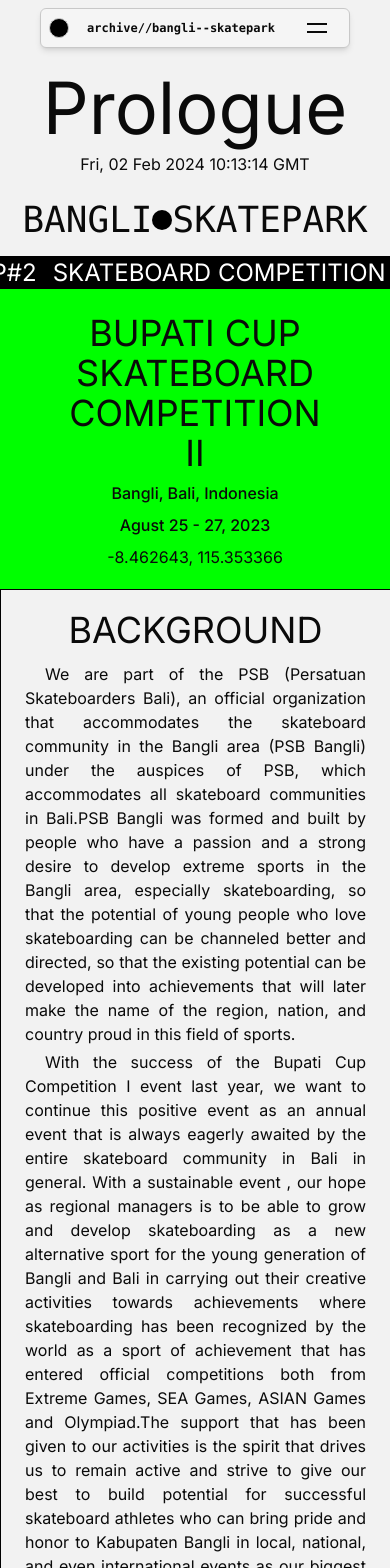
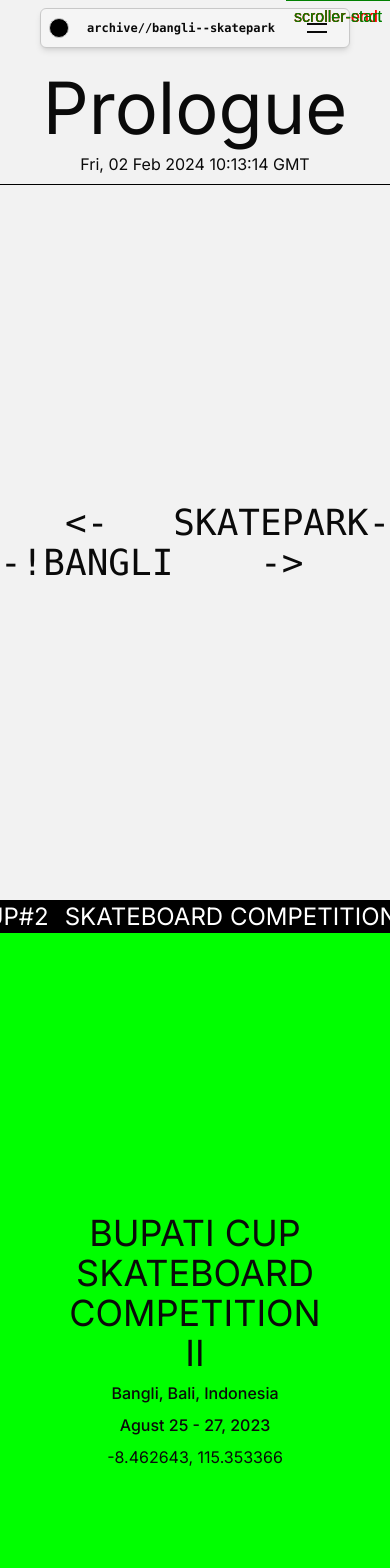
Before and after one commit to epenflow/bangliskatepark, a Next.js app: page / in a window 390 px wide. Shown: the top 1568 px of the page. Built offline with nearby package versions, Linux system fonts and the light colour scheme.

Commit message:
refactoring

```diff
--- a/src/app/globals.css
+++ b/src/app/globals.css
@@ -84,8 +84,30 @@
 		scrollbar-width: none;
 	}
 }
+html.lenis {
+	height: auto;
+}
+
+.lenis.lenis-smooth {
+	scroll-behavior: auto !important;
+}
+
+.lenis.lenis-smooth [data-lenis-prevent] {
+	overscroll-behavior: contain;
+}
+
+.lenis.lenis-stopped {
+	overflow: hidden;
+}
+
+.lenis.lenis-scrolling iframe {
+	pointer-events: none;
+}
 .circle__clip-path {
 	clip-path: circle(100% at 50% 50%);
+}
+.square__clip-path {
+	clip-path: polygon(0 0, 100% 0, 100% 100%, 0% 100%);
 }
 .markers__text {
 	background-image: linear-gradient(#00ff00, #00ff00);
--- a/src/components/Section/Hero.tsx
+++ b/src/components/Section/Hero.tsx
@@ -24,21 +24,37 @@ const Hero = () => {
 			backgroundColor: 'black',
 			color: '#00ff00',
 		});
+		gsap.to('#hero__text', {
+			scrollTrigger: {
+				trigger: '#hero__text',
+				start: 'top top',
+				end: 'bottom top',
+				pin: true,
+				scrub: true,
+				pinSpacing: false,
+				invalidateOnRefresh: true,
+				pinType: 'transform',
+			},
+			yPercent: -100,
+			duration: 1.5,
+		});
 	}, []);
 
 	return (
 		<section
 			id='hero__wrapper'
-			className='-z-20'>
-			<div className='h-fit p-2 flex flex-col lg:flex-row items-center justify-between'>
+			className='-z-20 h-screen w-screen flex flex-col items-center'>
+			<div className='h-fit p-2 flex flex-col lg:flex-row items-center justify-between w-full border-b border-solid border-black bg-[#f2f2f2] z-20'>
 				<h1 className='lg:text-8xl text-7xl py-2'>Prologue</h1>
 				<h1 className=''>{date.toUTCString()}</h1>
 			</div>
 
-			<h1 className='text-center lg:text-8xl text-4xl py-4 uppercase font-mono flex items-center w-full justify-center'>
-				Bangli
+			<h1
+				id='hero__text'
+				className='text-center lg:text-8xl text-4xl py-4 uppercase font-mono flex items-center w-full justify-center h-full'>
+				&lt;--!Bangli
 				<span className='lg:h-14 lg:w-14 h-5 w-5 rounded-full bg-black block' />
-				Skatepark
+				Skatepark--&gt;
 			</h1>
 		</section>
 	);
--- a/src/components/Section/Home/Home.tsx
+++ b/src/components/Section/Home/Home.tsx
@@ -19,15 +19,47 @@ const Home = () => {
 		end: 'bottom top',
 		invalidateOnRefresh: true,
 	};
+	const sectionTwoTrigger = {
+		trigger: '#home__section-two',
+		pin: true,
+		scrub: true,
+		start: 'top+=25% top',
+		end: 'bottom+=25% top',
+		invalidateOnRefresh: true,
+		markers: true,
+	};
 	React.useLayoutEffect(() => {
 		const tl = gsap.timeline();
 		const markersText = gsap.utils.toArray('.markers__text');
-
+		const homeText = gsap.utils.toArray('#home__section-text');
 		const ctx = gsap.context(() => {
 			tl.to('#home__section-one', {
 				scrollTrigger: sectionOneTrigger,
 				duration: 0.5,
 				clipPath: 'circle(0% at 50% 50%)',
+			});
+			homeText.forEach((text, index) => {
+				tl.to(
+					'#home__section-text',
+					{
+						clipPath:
+							'polygon(0 100%, 100% 100%, 100% 100%, 0% 100%)',
+						stagger: 1.5,
+						duration: 2.5,
+						scrollTrigger: {
+							trigger: text as HTMLParagraphElement,
+							pin: true,
+							scrub: 0.2,
+							start: 'top+=15% top',
+							end: 'bottom+=50% top',
+							invalidateOnRefresh: true,
+							markers: true,
+							pinSpacing: false,
+							pinType: 'fixed',
+						},
+					},
+					index + 2
+				);
 			});
 			markersText.forEach((text, index) => {
 				gsap.to(text as HTMLSpanElement, {
@@ -51,7 +83,7 @@ const Home = () => {
 			className='w-screen lg:max-h-screen lg:h-screen flex flex-col lg:flex-row border-y border-solid border-black z-10 bg-black'>
 			<div
 				id='home__section-one'
-				className='flex items-center justify-center h-full flex-col w-full lg:w-1/2 relative overflow-hidden lg:border-none gap-2 circle__clip-path bg-[#00ff00]'>
+				className='flex items-center justify-center h-screen lg:h-full flex-col w-full lg:w-1/2 relative overflow-hidden lg:border-none gap-2 circle__clip-path bg-[#00ff00]'>
 				<h1 className='text-center text-4xl lg:text-8xl uppercase mt-14 lg:mt-0'>
 					Bupati Cup Skateboard Competition
 					<br />
@@ -74,12 +106,14 @@ const Home = () => {
 			</div>
 			<div
 				id='home__section-two'
-				className='flex flex-col h-full w-full lg:w-1/2 items-center justify-center border-t border-l border-solid border-black gap-2 box-border overflow-hidden relative bg-[#f2f2f2]'>
+				className='flex flex-col h-full w-full lg:w-1/2 items-center justify-center border-t border-l border-solid border-black gap-2 box-border overflow-hidden relative bg-[#f2f2f2] '>
 				<h1 className='text-center text-4xl uppercase mt-5 markers__text'>
 					background
 				</h1>
 				<span className='lg:mx-16 mx-5 mb-10'>
-					<p className='text-justify m-1 indent-5'>
+					<p
+						id='home__section-text'
+						className='text-justify m-1 indent-5 square__clip-path'>
 						We are part of the PSB (Persatuan Skateboarders Bali),
 						an official organization that accommodates the
 						skateboard community in the Bangli area (PSB Bangli)
@@ -97,7 +131,9 @@ const Home = () => {
 							sports.
 						</span>
 					</p>
-					<p className='text-justify m-1 indent-5'>
+					<p
+						id='home__section-text'
+						className='text-justify m-1 indent-5 square__clip-path bg-[#f2f2f2]'>
 						<span className='markers__text'>
 							With the success of the Bupati Cup Competition I
 							event last year, we want to continue this positive
--- a/src/lib/context/LenisScroll.tsx
+++ b/src/lib/context/LenisScroll.tsx
@@ -14,6 +14,8 @@ const LenisScroll = ({ children }: Props) => {
 				duration: 5000,
 				smoothTouch: true,
 				syncTouch: true,
+				syncTouchLerp: 0.1,
+				autoResize: true,
 			}}>
 			{children}
 		</ReactLenis>
```
